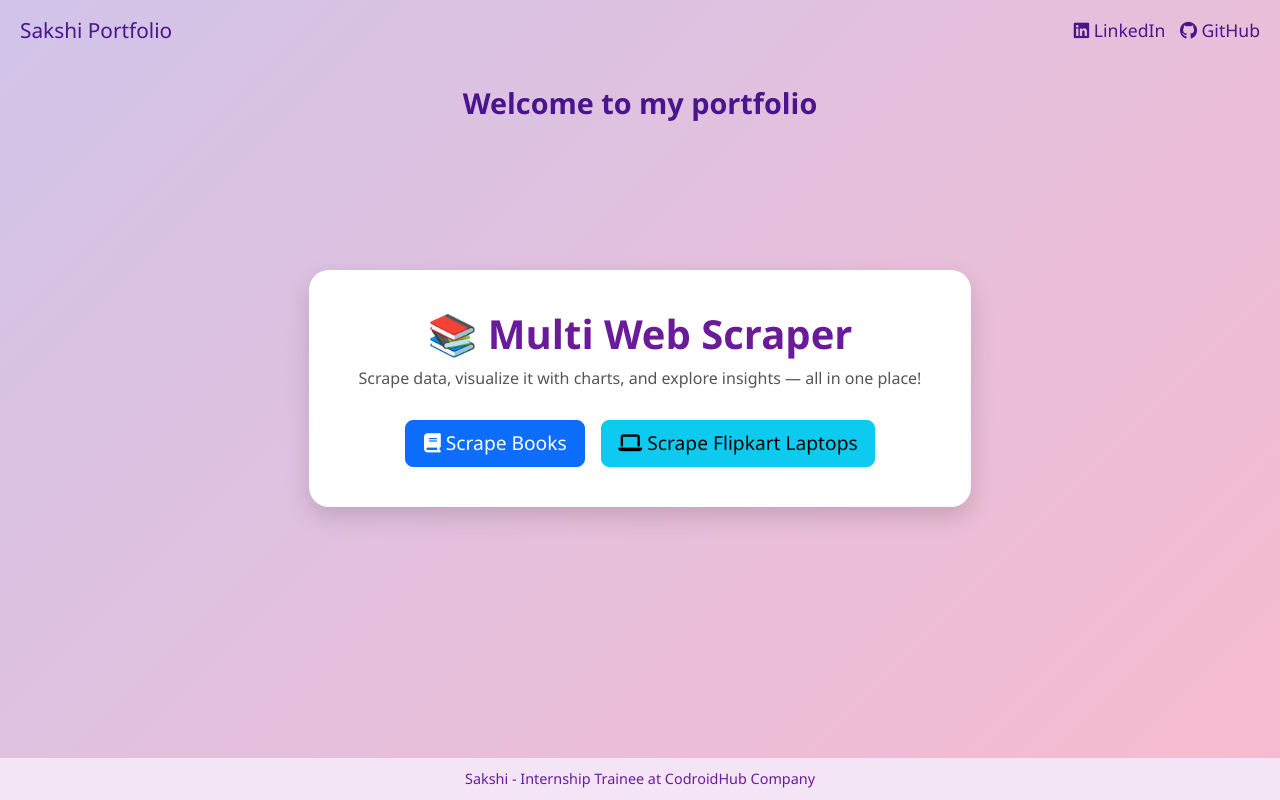
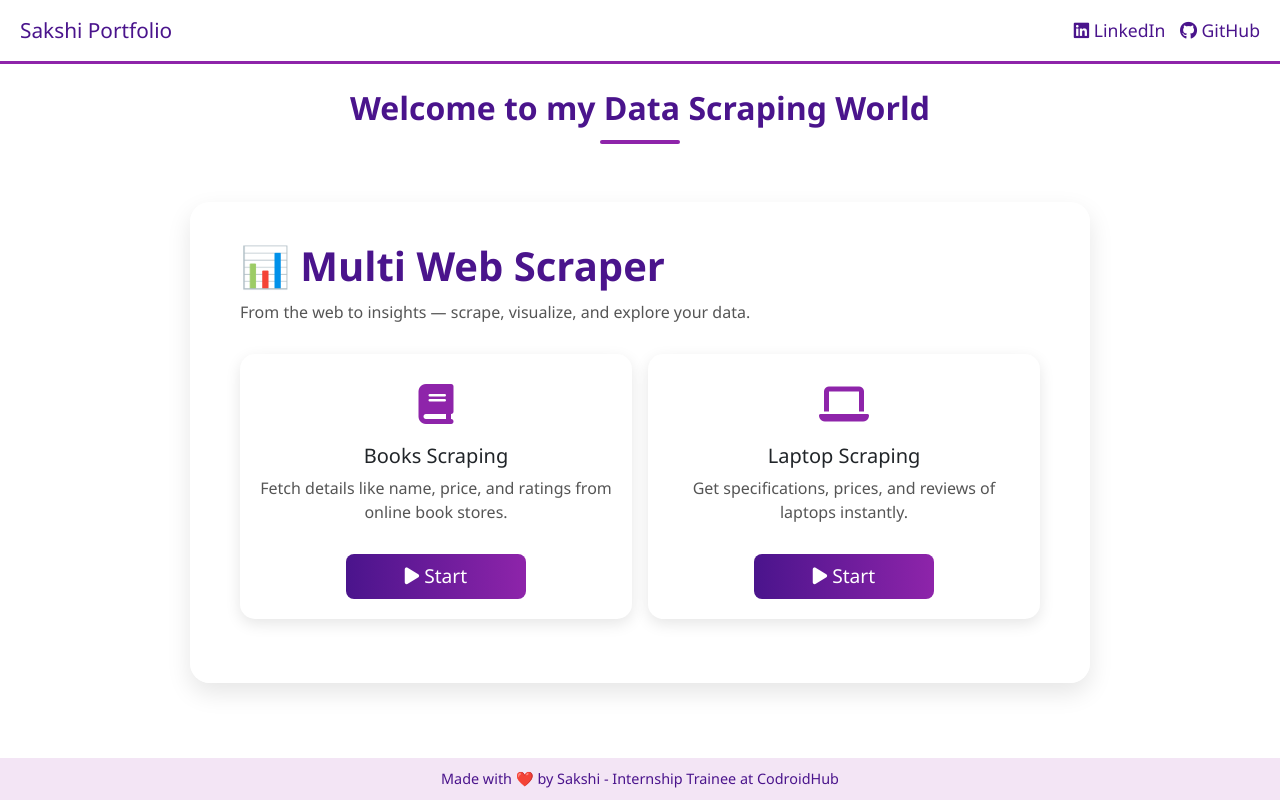
Before and after one commit to Sakshikabir/Flask-Scraping, a Flask app: page / in a window 1280 px wide. Run offline with Flask 3, Linux system fonts and the light colour scheme.

Commit message:
Initial commit

```diff
--- a/app.py
+++ b/app.py
@@ -43,7 +43,7 @@ def scrape_books():
     df_books = pd.DataFrame(products, columns=["Name", "Price"])
     df_books.to_csv(BOOKS_CSV, index=False)
 
-    return render_template("home.html", Table=df_books.to_html(index=False, classes="table table-striped"))
+    return render_template("home.html", Table=df_books.to_html(index=False, classes="table table-striped"), data_type="books")
 
 # ✅ Bar chart for books
 @app.route('/bar')
@@ -124,7 +124,7 @@ def flipkart():
     df_laptops = pd.DataFrame(laptops, columns=["Name", "Price", "Rating"])
     df_laptops.to_csv(LAPTOPS_CSV, index=False)
 
-    return render_template("home.html", Table=df_laptops.to_html(index=False, classes="table table-striped"))
+    return render_template("home.html", Table=df_laptops.to_html(index=False, classes="table table-striped"),data_type="laptops")
 
 # ✅ Bar chart for laptops
 @app.route('/bar_laptop')
--- a/templates/index.html
+++ b/templates/index.html
@@ -8,12 +8,17 @@
     <style>
         :root {
             --welcome-color: #4a148c;
+            --accent: #8e24aa;
         }
         body {
             min-height: 100vh;
             display: flex;
             flex-direction: column;
-            background: linear-gradient(135deg, #d1c4e9, #f8bbd0);
+            background: linear-gradient(135deg, #f3e5f5, #fce4ec);
+            background-image: radial-gradient(rgba(255,255,255,0.3) 1px, transparent 1px),
+                              radial-gradient(rgba(255,255,255,0.3) 1px, transparent 1px);
+            background-size: 40px 40px;
+            background-position: 0 0, 20px 20px;
             font-family: 'Segoe UI', sans-serif;
         }
         header {
@@ -21,54 +26,90 @@
             display: flex;
             justify-content: space-between;
             align-items: center;
+            border-bottom: 3px solid var(--accent);
         }
         .brand-name {
             font-size: 1.3rem;
             font-weight: normal;
-            color: #4a148c;
+            color: var(--welcome-color);
         }
         .social-links a {
             margin-left: 10px;
             font-size: 1.1rem;
             text-decoration: none;
-            color: #4a148c;
+            color: var(--welcome-color);
+            transition: color 0.3s;
         }
         .social-links a:hover {
-            text-decoration: underline;
+            color: var(--accent);
         }
         .welcome-text {
             font-weight: bold;
             color: var(--welcome-color);
-            font-size: 1.8rem;
+            font-size: 2rem;
             text-align: center;
             margin: 20px 0;
+            position: relative;
+            animation: fadeInDown 1s ease-in-out;
+        }
+        .welcome-text::after {
+            content: "";
+            display: block;
+            width: 80px;
+            height: 4px;
+            background: var(--accent);
+            margin: 8px auto 0;
+            border-radius: 2px;
+            animation: slideIn 1s ease-in-out;
         }
         .container-card {
-            background: white;
+            background: rgba(255,255,255,0.7);
+            backdrop-filter: blur(10px);
             padding: 40px 50px;
             border-radius: 20px;
-            box-shadow: 0 10px 25px rgba(0,0,0,0.15);
-            text-align: center;
-            animation: fadeIn 1s ease-in-out;
+            box-shadow: 0 10px 25px rgba(0,0,0,0.1);
+            animation: fadeIn 1.2s ease-in-out;
             margin: auto;
-            max-width: 700px;
+            max-width: 900px;
         }
         h1 {
             font-weight: bold;
-            color: #6a1b9a;
+            color: var(--welcome-color);
+            margin-bottom: 10px;
         }
         p {
             color: #555;
             margin-bottom: 30px;
         }
+        .feature-card {
+            background: white;
+            border-radius: 15px;
+            padding: 20px;
+            box-shadow: 0 5px 15px rgba(0,0,0,0.1);
+            transition: transform 0.3s, box-shadow 0.3s;
+            text-align: center;
+            flex: 1 1 250px;
+        }
+        .feature-card:hover {
+            transform: translateY(-5px);
+            box-shadow: 0 8px 20px rgba(0,0,0,0.15);
+        }
+        .feature-icon {
+            font-size: 2.5rem;
+            color: var(--accent);
+            margin-bottom: 10px;
+        }
         .btn-lg {
             min-width: 180px;
             font-size: 1.2rem;
+            border: none;
+            background: linear-gradient(90deg, var(--welcome-color), var(--accent));
+            color: white;
             transition: transform 0.2s, box-shadow 0.2s;
         }
         .btn-lg:hover {
             transform: translateY(-3px);
-            box-shadow: 0 5px 15px rgba(0,0,0,0.2);
+            box-shadow: 0 5px 15px rgba(0,0,0,0.3);
         }
         footer {
             text-align: center;
@@ -76,11 +117,19 @@
             background: #f3e5f5;
             margin-top: auto;
             font-size: 0.9rem;
-            color: #6a1b9a;
+            color: var(--welcome-color);
         }
         @keyframes fadeIn {
             from { opacity: 0; transform: translateY(-10px); }
             to { opacity: 1; transform: translateY(0); }
+        }
+        @keyframes fadeInDown {
+            from { opacity: 0; transform: translateY(-20px); }
+            to { opacity: 1; transform: translateY(0); }
+        }
+        @keyframes slideIn {
+            from { width: 0; }
+            to { width: 80px; }
         }
     </style>
 </head>
@@ -99,27 +148,37 @@
         </div>
     </header>
 
-    <!-- Welcome Line above container -->
-    <div class="welcome-text">Welcome to my portfolio</div>
+    <!-- Welcome Line -->
+    <div class="welcome-text">Welcome to my Data Scraping World</div>
 
     <!-- Main Container -->
     <div class="container-card">
-        <h1>📚 Multi Web Scraper</h1>
-        <p>Scrape data, visualize it with charts, and explore insights — all in one place!</p>
+        <h1>📊 Multi Web Scraper</h1>
+        <p>From the web to insights — scrape, visualize, and explore your data.</p>
 
-        <div class="d-flex flex-wrap justify-content-center gap-3">
-            <a href="{{ url_for('scrape_books') }}" class="btn btn-primary btn-lg">
-                <i class="fas fa-book"></i> Scrape Books
-            </a>
-            <a href="{{ url_for('flipkart') }}" class="btn btn-info btn-lg">
-                <i class="fas fa-laptop"></i> Scrape Flipkart Laptops
-            </a>
+        <div class="d-flex flex-wrap gap-3 mb-4">
+            <div class="feature-card">
+                <div class="feature-icon"><i class="fas fa-book"></i></div>
+                <h5>Books Scraping</h5>
+                <p>Fetch details like name, price, and ratings from online book stores.</p>
+                <a href="{{ url_for('scrape_books') }}" class="btn btn-lg">
+                    <i class="fas fa-play"></i> Start
+                </a>
+            </div>
+            <div class="feature-card">
+                <div class="feature-icon"><i class="fas fa-laptop"></i></div>
+                <h5>Laptop Scraping</h5>
+                <p>Get specifications, prices, and reviews of laptops instantly.</p>
+                <a href="{{ url_for('flipkart') }}" class="btn btn-lg">
+                    <i class="fas fa-play"></i> Start
+                </a>
+            </div>
         </div>
     </div>
 
     <!-- Footer -->
     <footer>
-        Sakshi - Internship Trainee at CodroidHub Company
+        Made with ❤️ by Sakshi - Internship Trainee at CodroidHub
     </footer>
 
 </body>
```
Also changed, not shown: laptops.csv (+12 -12 lines), templates/home.html (+85 -45 lines), static/chart_books_1755091505.png (added), static/chart_books_1755094879.png (added), static/chart_laptops_1755091530.png (added), static/chart_laptops_1755095031.png (added), static/pie_books_1755091516.png (added), static/pie_laptops_1755091540.png (added), static/pie_laptops_1755091903.png (added), static/pie_laptops_1755093663.png (added).
